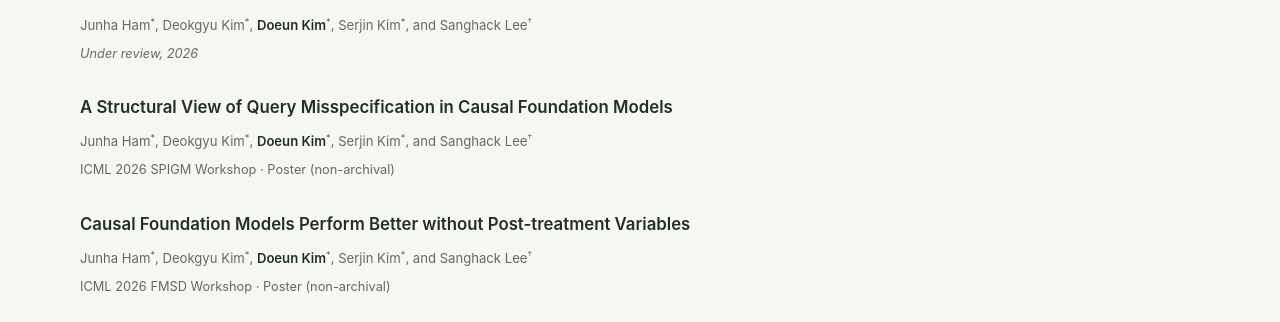
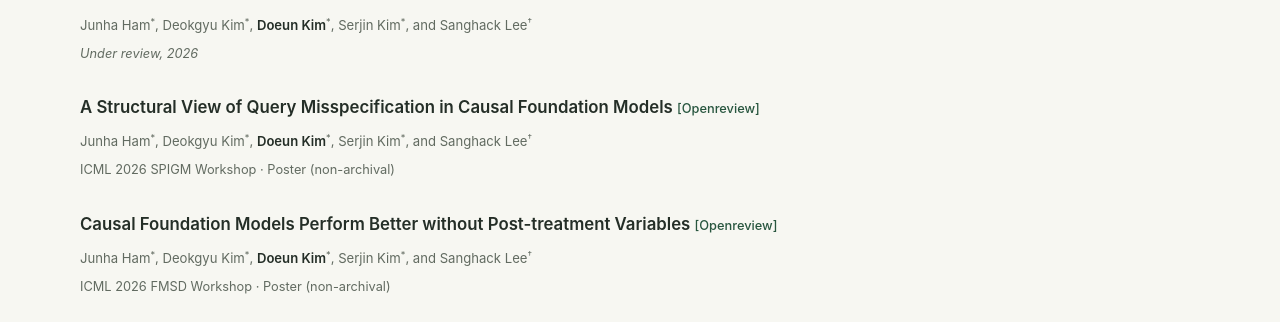
Before and after one commit to doeun7kim/doeun7kim.github.io, a Jekyll site: the page built from publications.md, in a window 1280 px wide. Shown: the part 247-569 px from the top of the page. Built offline with Jekyll 4.4.1, drawn with Linux system fonts in a browser that asks for light colours.

Commit message:
Show explicit Openreview links beside publication titles

```diff
--- a/_includes/publication.html
+++ b/_includes/publication.html
@@ -1,5 +1,5 @@
 <article class="publication-entry" id="{{ paper.id }}">
-  <h2>{% if paper.url %}<a href="{{ paper.url }}">{{ paper.title }}</a>{% else %}{{ paper.title }}{% endif %}</h2>
+  <h2>{{ paper.title }}{% if paper.url %} <a class="publication-link" href="{{ paper.url }}" aria-label="Openreview for {{ paper.title | escape }}">[Openreview]</a>{% endif %}</h2>
   <p class="paper-authors">{% include authors.html %}</p>
   {% if paper.kind == 'manuscript' %}<p class="publication-venue"><em>{{ paper.status }}, {{ paper.year }}</em></p>{% else %}<p class="publication-venue">{{ paper.venue }} · Poster (non-archival)</p>{% endif %}
 </article>
--- a/assets/css/style.css
+++ b/assets/css/style.css
@@ -267,7 +267,7 @@ sup { font-size: .7em; line-height: 0; }
 .publication-list { max-width: 900px; }
 .publication-entry + .publication-entry { margin-top: 30px; }
 .publication-entry h2 { font-family: var(--sans); font-size: 1.05rem; font-weight: 600; line-height: 1.6; }
-.publication-entry h2 a { color: var(--text); }
+.publication-entry .publication-link { font-size: .8rem; font-weight: 500; white-space: nowrap; }
 .publication-entry .paper-authors { margin-top: 8px; font-size: .82rem; }
 .publication-venue { margin-top: 5px; color: var(--muted); font-size: .8rem; }
 .publication-notes { margin-top: 24px; }
```
